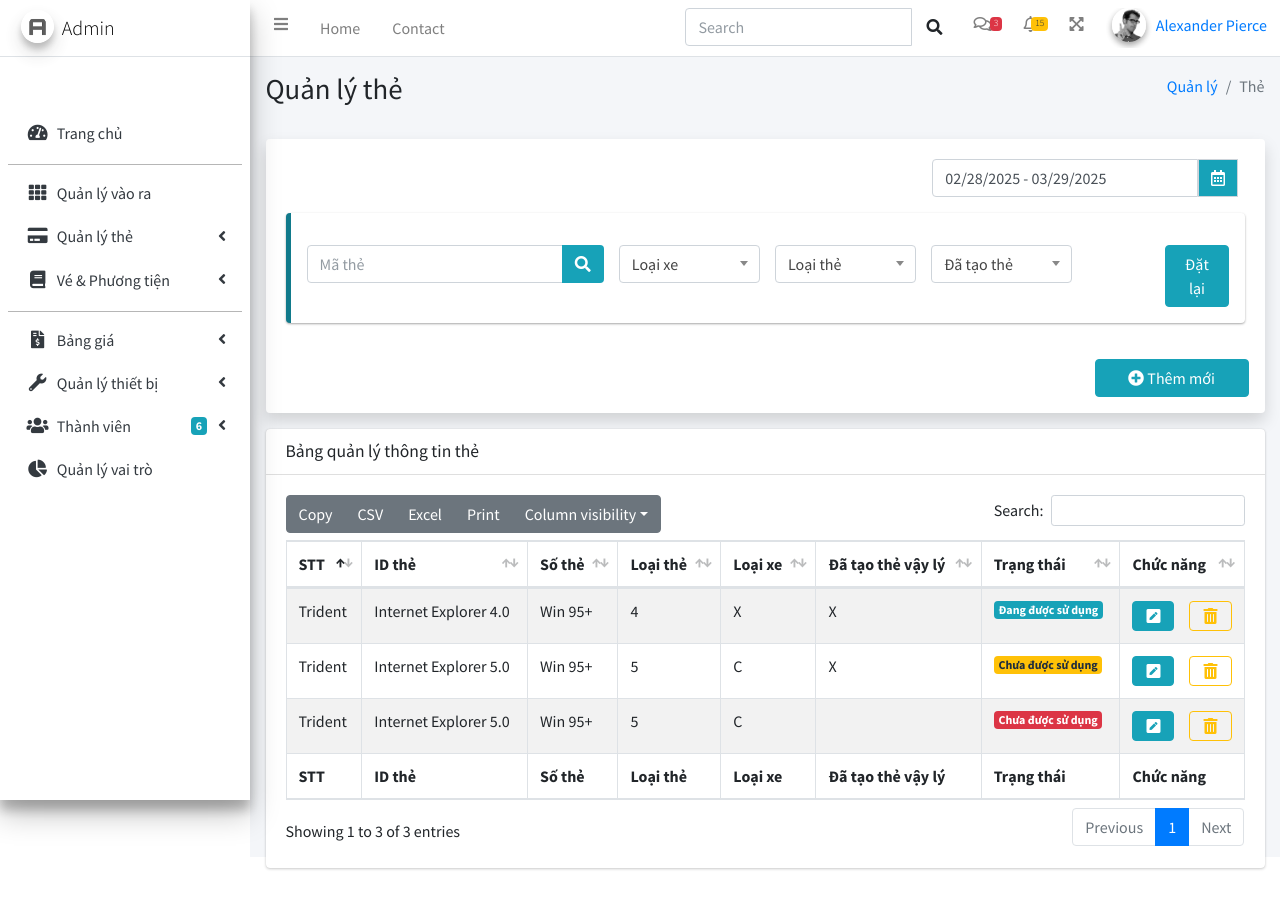
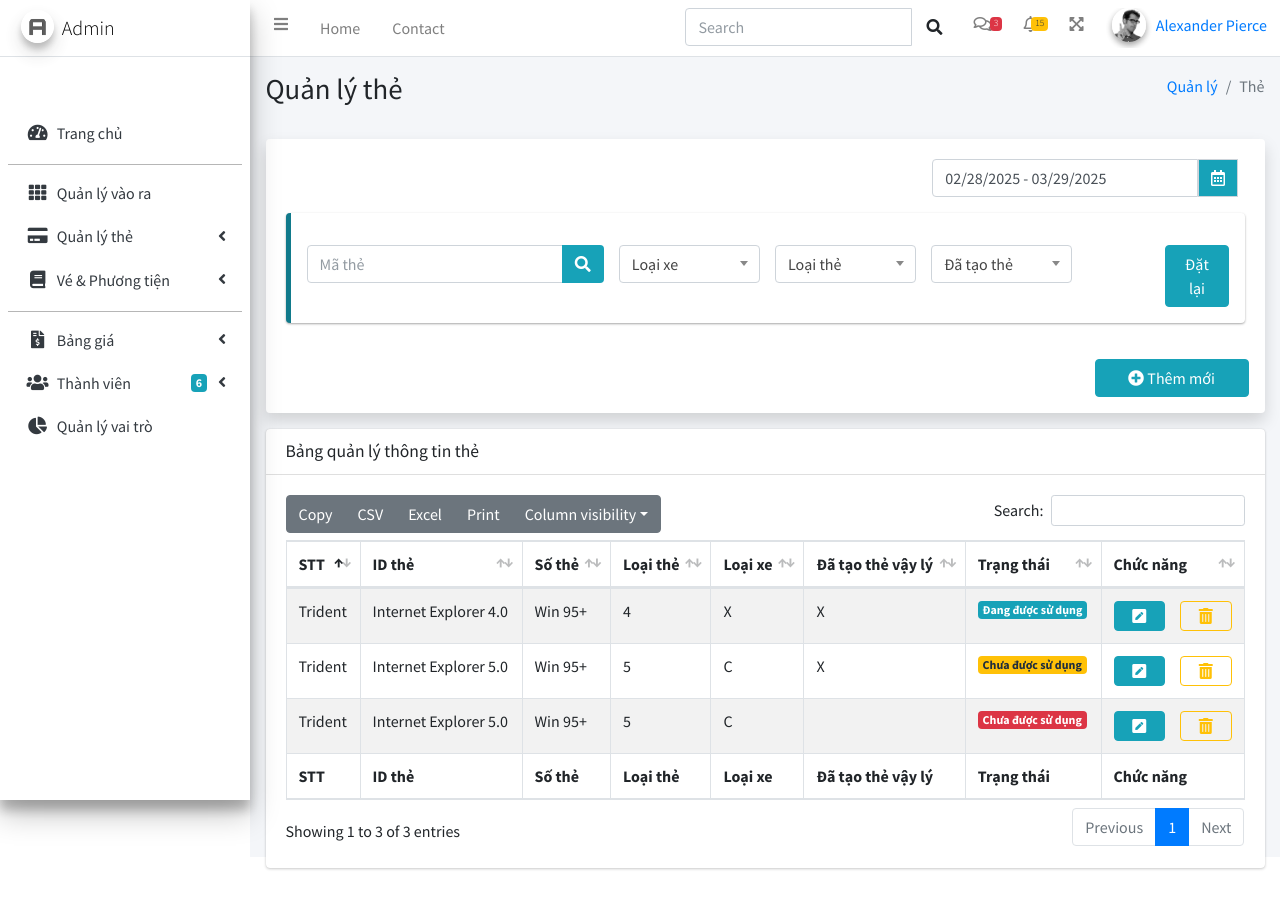
Before and after one commit to baoan1909/vehicle_management, a Java web app: page /admin/card in a window 1280 px wide. Run offline with Tomcat 11, a stand-in JSP engine, Linux system fonts and the light colour scheme; some libraries are stand-ins or nearby versions.

Commit message:
pm 30/03/2025

```diff
--- a/src/main/java/com/example/vehicle_management/servlets/RegisteredCustomerServlet.java
+++ b/src/main/java/com/example/vehicle_management/servlets/ParkingFeeOfCustomerDetailServlet.java
@@ -9,13 +9,13 @@
 
 import java.io.IOException;
 
-@WebServlet("/admin/registered-customer")
-public class RegisteredCustomerServlet extends HttpServlet {
+@WebServlet("/admin/parkingFeeOfCustomer/parkingFeeOfCustomer-detail")
+public class ParkingFeeOfCustomerDetailServlet extends HttpServlet {
     @Override
     protected void doGet(HttpServletRequest request, HttpServletResponse response)
             throws ServletException, IOException {
         RequestDispatcher dispatcher = request
-                .getRequestDispatcher("/views/admin/parkingFeeOfVisitor/registered-customer.jsp");
+                .getRequestDispatcher("/views/admin/parkingFee/parkingFeeOfCustomer-detail.jsp");
         dispatcher.forward(request, response);
     }
 }
--- a/src/main/java/com/example/vehicle_management/servlets/RegisteredCustomerDetailServlet.java
+++ b/src/main/java/com/example/vehicle_management/servlets/ParkingFeeOfCustomerServlet.java
@@ -9,13 +9,13 @@
 
 import java.io.IOException;
 
-@WebServlet("/admin/registered-customer/registered-customer-detail")
-public class RegisteredCustomerDetailServlet extends HttpServlet {
+@WebServlet("/admin/parkingFeeOfCustomer")
+public class ParkingFeeOfCustomerServlet extends HttpServlet {
     @Override
     protected void doGet(HttpServletRequest request, HttpServletResponse response)
             throws ServletException, IOException {
         RequestDispatcher dispatcher = request
-                .getRequestDispatcher("/views/admin/parkingFeeOfVisitor/registered-customer-detail.jsp");
+                .getRequestDispatcher("/views/admin/parkingFee/parkingFeeOfCustomer.jsp");
         dispatcher.forward(request, response);
     }
 }
--- a/src/main/java/com/example/vehicle_management/servlets/WalkInCustomerServlet.java
+++ b/src/main/java/com/example/vehicle_management/servlets/ParkingFeeOfVisitorServlet.java
@@ -9,13 +9,13 @@
 
 import java.io.IOException;
 
-@WebServlet("/admin/walkin-customer")
-public class WalkInCustomerServlet extends HttpServlet {
+@WebServlet("/admin/parkingFeeOfVisitor")
+public class ParkingFeeOfVisitorServlet extends HttpServlet {
     @Override
     protected void doGet(HttpServletRequest request, HttpServletResponse response)
             throws ServletException, IOException {
         RequestDispatcher dispatcher = request
-                .getRequestDispatcher("/views/admin/parkingFeeOfVisitor/walkin-customer.jsp");
+                .getRequestDispatcher("/views/admin/parkingFee/parkingFeeOfVisitor.jsp");
         dispatcher.forward(request, response);
     }
 }
--- a/src/main/webapp/views/admin/card/card-detail.jsp
+++ b/src/main/webapp/views/admin/card/card-detail.jsp
@@ -42,7 +42,7 @@
                         <div class="col-md-10">
                             <div class="card card-cyan">
                                 <div class="card-header">
-                                    <h3 class="card-title">Thông tin thẻ</h3>
+                                    <h3 class="card-title">Thêm/Sửa thông tin thẻ</h3>
                                 </div>
                                 <!-- /.card-header -->
                                 <!-- form start -->
--- a/src/main/webapp/views/admin/card/card.jsp
+++ b/src/main/webapp/views/admin/card/card.jsp
@@ -136,7 +136,7 @@
                                             <th>Loại xe</th>
                                             <th>Đã tạo thẻ vậy lý</th>
                                             <th>Trạng thái</th>
-                                            <th>Chức năng</th>
+                                            <th style="width: 100px">Chức năng</th>
                                         </tr>
                                         </thead>
                                         <tbody>
--- a/src/main/webapp/views/admin/cardswipe/cardswipe.jsp
+++ b/src/main/webapp/views/admin/cardswipe/cardswipe.jsp
@@ -138,7 +138,7 @@
                       <th>Loại xe</th>
                       <th>Loại vé</th>
                       <th>Phí DV</th>
-                      <th>Chức năng</th>
+                      <th style="width: 100px">Chức năng</th>
                     </tr>
                     </thead>
                     <tbody>
--- a/src/main/webapp/views/admin/lostcard/lostcard.jsp
+++ b/src/main/webapp/views/admin/lostcard/lostcard.jsp
@@ -101,7 +101,7 @@
                                 </div>
                                 <div class="row">
                                     <div class="form-group col-2 ml-auto mr-3">
-                                        <a href="<%= request.getContextPath() %>/admin/card/card-detail?page=card-detail" class="btn btn-info btn-block">
+                                        <a href="<%= request.getContextPath() %>/admin/lost-card/lostcard-detail?page=lostcard-detail" class="btn btn-info btn-block">
                                             <i class="fas fa-plus-circle"></i> Thêm mới
                                         </a>
                                     </div>
@@ -128,7 +128,7 @@
                                             <th>Loại thẻ</th>
                                             <th>Biển số xe</th>
                                             <th>Loại xe</th>
-                                            <th>Chức năng</th>
+                                            <th style="width: 100px">Chức năng</th>
                                         </tr>
                                         </thead>
                                         <tbody>
--- a/src/main/webapp/views/admin/parkingFeeOfVisitor/registered-customer-detail.jsp
+++ b/src/main/webapp/views/admin/parkingFee/parkingFeeOfCustomer-detail.jsp
@@ -35,7 +35,7 @@
                         <div class="col-md-10">
                             <div class="card card-cyan">
                                 <div class="card-header">
-                                    <h3 class="card-title">Thêm/ Sửa Thông Tin Khách Đăng Ký</h3>
+                                    <h3 class="card-title">Thêm/ Sửa thông tin khách đăng ký</h3>
                                 </div>
                                 <!-- /.card-header -->
                                 <!-- form start -->
--- a/src/main/webapp/views/admin/parkingFeeOfVisitor/registered-customer.jsp
+++ b/src/main/webapp/views/admin/parkingFee/parkingFeeOfCustomer.jsp
@@ -69,7 +69,7 @@
                                 </div>
                                 <div class="row">
                                     <div class="form-group col-2 ml-auto mr-3">
-                                        <a href="<%= request.getContextPath() %>/admin/registered-customer/registered-customer-detail?page=registered-customer-detail" class="btn btn-info btn-block">
+                                        <a href="<%= request.getContextPath() %>/admin/parkingFeeOfCustomer/parkingFeeOfCustomer-detail?page=parkingFeeOfCustomer-detail" class="btn btn-info btn-block">
                                             <i class="fas fa-plus-circle"></i> Thêm mới
                                         </a>
                                     </div>
@@ -94,7 +94,7 @@
                                             <th>Loại Xe</th>
                                             <th>Giá Vé</th>
                                             <th>Ngày Áp Dụng</th>
-                                            <th>Chức năng</th>
+                                            <th style="width: 100px">Chức năng</th>
                                         </tr>
                                         </thead>
                                         <tbody>
--- a/src/main/webapp/views/admin/parkingFeeOfVisitor/walkin-customer-detail.jsp
+++ b/src/main/webapp/views/admin/parkingFee/parkingFeeOfVisitor-detail.jsp
@@ -1,7 +1,7 @@
 <%@ page contentType="text/html;charset=UTF-8" language="java" %>
 <html>
 <head>
-    <title>Walk-in Customer Detail</title>
+    <title>Parking Fee Of Visitor Detail</title>
     <jsp:include page="/views/library/_css.jsp" />
 </head>
 <body class="hold-transition sidebar-mini layout-fixed">
@@ -35,7 +35,7 @@
                         <div class="col-md-10">
                             <div class="card card-cyan">
                                 <div class="card-header">
-                                    <h3 class="card-title">Thêm/ Sửa Thông Tin Khách Vãng Lai</h3>
+                                    <h3 class="card-title">Thêm/ Sửa thông tin khách vãng lai</h3>
                                 </div>
                                 <!-- /.card-header -->
                                 <!-- form start -->
@@ -74,7 +74,7 @@
                                     </div>
                                     <!-- /.card-body -->
                                     <div class="card-footer">
-                                        <a class="btn btn-default" href="<%= request.getContextPath() %>/admin/walkin-customer?page=walkin-customer">Thoát</a>
+                                        <a class="btn btn-default" href="<%= request.getContextPath() %>/admin/parkingFeeOfVisitor?page=parkingFeeOfVisitor">Thoát</a>
                                         <button type="submit" class="btn btn-info float-right"><i class="fas fa-save"></i> Lưu</button>
                                     </div>
                                 </form>
--- a/src/main/webapp/views/admin/parkingFeeOfVisitor/walkin-customer.jsp
+++ b/src/main/webapp/views/admin/parkingFee/parkingFeeOfVisitor.jsp
@@ -1,7 +1,7 @@
 <%@ page contentType="text/html;charset=UTF-8" language="java" %>
 <html>
 <head>
-    <title>Walk-in Customer</title>
+    <title>Parking Fee Of Visitor</title>
     <jsp:include page="/views/library/_css.jsp" />
 </head>
 <body class="hold-transition sidebar-mini layout-fixed">
@@ -69,7 +69,7 @@
                                 </div>
                                 <div class="row">
                                     <div class="form-group col-2 ml-auto mr-3">
-                                        <a href="<%= request.getContextPath() %>/admin/walkin-customer/walkin-customer-detail?page=walkin-customer-detail" class="btn btn-info btn-block">
+                                        <a href="<%= request.getContextPath() %>/admin/parkingFeeOfVisitor/parkingFeeOfVisitor-detail?page=parkingFeeOfVisitor-detail" class="btn btn-info btn-block">
                                             <i class="fas fa-plus-circle"></i> Thêm mới
                                         </a>
                                     </div>
@@ -93,7 +93,7 @@
                                             <th>Loại Xe</th>
                                             <th>Giá Vé</th>
                                             <th>Ngày Áp Dụng</th>
-                                            <th>Chức năng</th>
+                                            <th style="width: 100px">Chức năng</th>
                                         </tr>
                                         </thead>
                                         <tbody>
--- a/src/main/webapp/views/layout/sidebar.jsp
+++ b/src/main/webapp/views/layout/sidebar.jsp
@@ -39,8 +39,8 @@
                         </p>
                     </a>
                 </li>
-                <li class="nav-item <%= ("card".equals(request.getParameter("page")) || "lost-card".equals(request.getParameter("page")) || "card-detail".equals(request.getParameter("page"))) ? "menu-open" : "" %>">
-                    <a href="#" class="nav-link <%= ("card".equals(request.getParameter("page")) || "lost-card".equals(request.getParameter("page")) || "card-detail".equals(request.getParameter("page"))) ? "active" : "" %>">
+                <li class="nav-item <%= ("card".equals(request.getParameter("page")) || "lost-card".equals(request.getParameter("page")) || "card-detail".equals(request.getParameter("page")) || "lostcard-detail".equals(request.getParameter("page"))) ? "menu-open" : "" %>">
+                    <a href="#" class="nav-link <%= ("card".equals(request.getParameter("page")) || "lost-card".equals(request.getParameter("page")) || "card-detail".equals(request.getParameter("page")) || "lostcard-detail".equals(request.getParameter("page"))) ? "active" : "" %>">
                         <i class="nav-icon fas fa-credit-card"></i>
                         <p>
                             Quản lý thẻ
@@ -57,15 +57,15 @@
                         </li>
                         <li class="nav-item">
                             <a href="<%= request.getContextPath() %>/admin/lost-card?page=lost-card"
-                               class="nav-link <%= "lost-card".equals(request.getParameter("page")) ? "active" : "" %>">
+                               class="nav-link <%=("lost-card".equals(request.getParameter("page")) || "lostcard-detail".equals(request.getParameter("page"))) ? "active" : "" %>">
                                 <i class="far fa-circle nav-icon"></i>
                                 <p>Thẻ bị mất</p>
                             </a>
                         </li>
                     </ul>
                 </li>
-                <li class="nav-item <%= ("ticket".equals(request.getParameter("page")) || "vehicle".equals(request.getParameter("page")) || "ticket-detail".equals(request.getParameter("page"))) ? "menu-open" : "" %>">
-                    <a href="#" class="nav-link <%= ("ticket".equals(request.getParameter("page")) || "vehicle".equals(request.getParameter("page")) || "ticket-detail".equals(request.getParameter("page"))) ? "active" : "" %>">
+                <li class="nav-item <%= ("ticket".equals(request.getParameter("page")) || "vehicle".equals(request.getParameter("page")) || "ticket-detail".equals(request.getParameter("page")) || "vehicle-detail".equals(request.getParameter("page"))) ? "menu-open" : "" %>">
+                    <a href="#" class="nav-link <%= ("ticket".equals(request.getParameter("page")) || "vehicle".equals(request.getParameter("page")) || "ticket-detail".equals(request.getParameter("page")) || "vehicle-detail".equals(request.getParameter("page"))) ? "active" : "" %>">
                         <i class="nav-icon fas fa-book"></i>
                         <p>
                             Vé & Phương tiện
@@ -82,7 +82,7 @@
                         </li>
                         <li class="nav-item">
                             <a href="<%= request.getContextPath() %>/admin/vehicle?page=vehicle"
-                               class="nav-link <%= "vehicle".equals(request.getParameter("page")) ? "active" : "" %>">
+                               class="nav-link <%= ("vehicle".equals(request.getParameter("page")) || "vehicle-detail".equals(request.getParameter("page"))) ? "active" : "" %>">
                                 <i class="far fa-circle nav-icon"></i>
                                 <p>Phương tiện</p>
                             </a>
@@ -90,8 +90,8 @@
                     </ul>
                 </li>
                 <li class="nav-item sidebar-divider mb-2"></li>
-                <li class="nav-item">
-                    <a href="#" class="nav-link">
+                <li class="nav-item <%= ("parkingFeeOfVisitor".equals(request.getParameter("page")) || "parkingFeeOfCustomer".equals(request.getParameter("page")) || "parkingFeeOfVisitor-detail".equals(request.getParameter("page")) || "parkingFeeOfCustomer-detail".equals(request.getParameter("page"))) ? "menu-open" : "" %>">
+                    <a href="#" class="nav-link <%= ("parkingFeeOfVisitor".equals(request.getParameter("page")) || "parkingFeeOfCustomer".equals(request.getParameter("page")) || "parkingFeeOfVisitor-detail".equals(request.getParameter("page")) || "parkingFeeOfCustomer-detail".equals(request.getParameter("page"))) ? "active" : "" %>">
                         <i class="nav-icon fas fa-file-invoice-dollar"></i>
                         <p>
                             Bảng giá
@@ -100,52 +100,17 @@
                     </a>
                     <ul class="nav nav-treeview">
                         <li class="nav-item">
-                            <a href="<%= request.getContextPath() %>/admin/walkin-customer?page=walkin-customer"
-                               class="nav-link <%= ("walkin-customer".equals(request.getParameter("page")) || "walkin-customer-detail".equals(request.getParameter("page"))) ? "active" : "" %>">
+                            <a href="<%= request.getContextPath() %>/admin/parkingFeeOfVisitor?page=parkingFeeOfVisitor"
+                               class="nav-link <%= ("parkingFeeOfVisitor".equals(request.getParameter("page")) || "parkingFeeOfVisitor-detail".equals(request.getParameter("page"))) ? "active" : "" %>">
                                 <i class="far fa-circle nav-icon"></i>
                                 <p>Phí vãng lai</p>
                             </a>
                         </li>
                         <li class="nav-item">
-                            <a href="<%= request.getContextPath() %>/admin/registered-customer?page=registered-customer"
-                               class="nav-link <%= ("registered-customer".equals(request.getParameter("page")) || "registered-customer-detail".equals(request.getParameter("page"))) ? "active" : "" %>">
+                            <a href="<%= request.getContextPath() %>/admin/parkingFeeOfCustomer?page=parkingFeeOfCustomer"
+                               class="nav-link <%= ("parkingFeeOfCustomer".equals(request.getParameter("page")) || "parkingFeeOfCustomer-detail".equals(request.getParameter("page"))) ? "active" : "" %>">
                                 <i class="far fa-circle nav-icon"></i>
                                 <p>Phí đăng ký</p>
-                            </a>
-                        </li>
-                    </ul>
-                </li>
-                <li class="nav-item">
-                    <a href="#" class="nav-link">
-                        <i class="nav-icon fas fa-wrench"></i>
-                        <p>
-                            Quản lý thiết bị
-                            <i class="fas fa-angle-left right"></i>
-                        </p>
-                    </a>
-                    <ul class="nav nav-treeview">
-                        <li class="nav-item">
-                            <a href="#" class="nav-link">
-                                <i class="far fa-circle nav-icon"></i>
-                                <p>Camera</p>
-                            </a>
-                        </li>
-                        <li class="nav-item">
-                            <a href="#" class="nav-link">
-                                <i class="far fa-circle nav-icon"></i>
-                                <p>Đầu lọc thẻ</p>
-                            </a>
-                        </li>
-                        <li class="nav-item">
-                            <a href="#" class="nav-link">
-                                <i class="far fa-circle nav-icon"></i>
-                                <p>Máy tính</p>
-                            </a>
-                        </li>
-                        <li class="nav-item">
-                            <a href="#" class="nav-link">
-                                <i class="far fa-circle nav-icon"></i>
-                                <p>Rào chắn</p>
                             </a>
                         </li>
                     </ul>
```
Also changed, not shown: other parts of src/main/webapp/views/layout/sidebar.jsp (+35 -0 lines), src/main/java/com/example/vehicle_management/servlets/LostCardDetailServlet.java (renamed from src/main/java/com/example/vehicle_management/servlets/WalkInCustomerDetailServlet.java, +4 -6 lines), src/main/java/com/example/vehicle_management/servlets/ParkingFeeOfVisitorDetailServlet.java (added, +21 -0 lines), src/main/webapp/views/admin/lostcard/lostcard-detail.jsp (+36 -2 lines), src/main/webapp/views/admin/parkingFeeOfVisitor/parkingFeeOfVisitor.jsp (deleted, +0 -16 lines), src/main/webapp/views/admin/ticket/ticket.jsp (+7 -17 lines), src/main/webapp/views/admin/vehicle/vehicle.jsp (+7 -17 lines).
